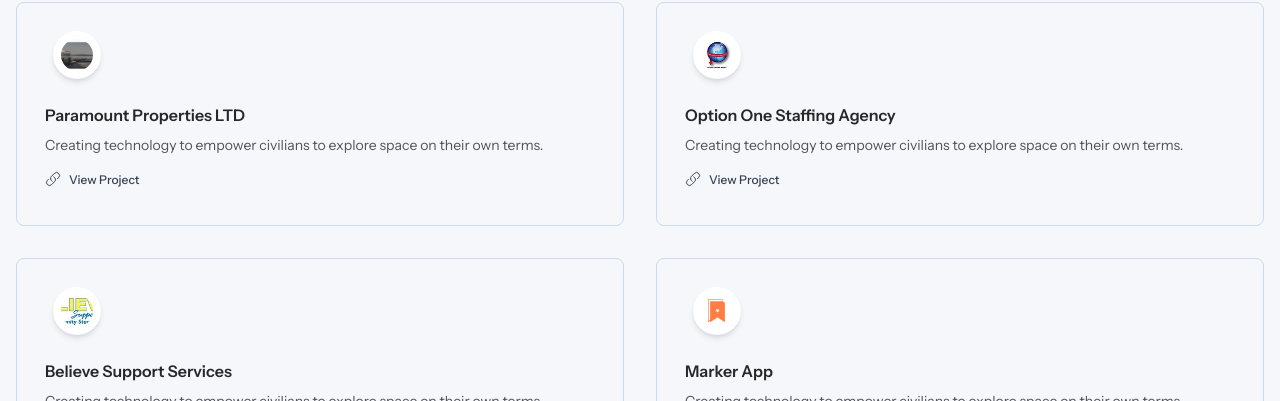
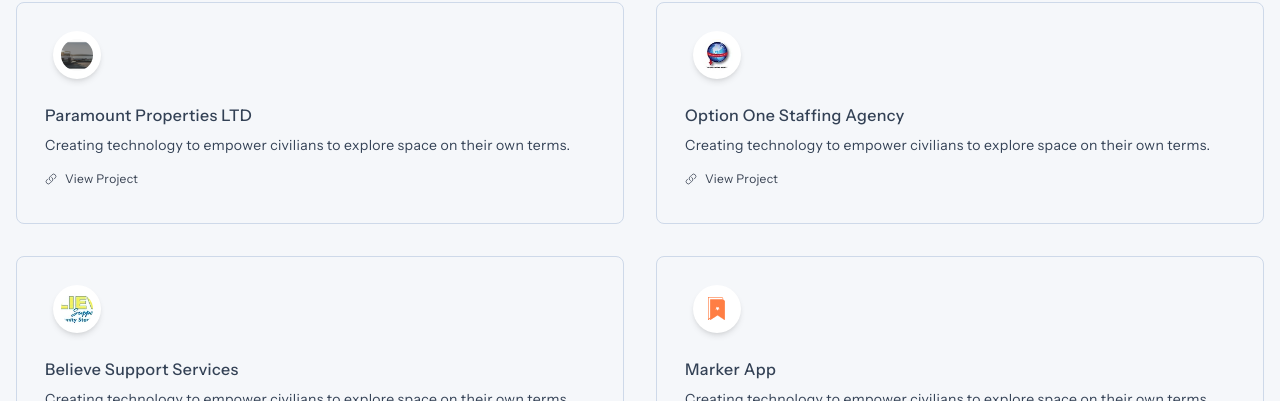
Before and after one commit to Justin-Bento/portfolio, a Next.js app: page /projects in a window 1280 px wide. Shown: the part 399-800 px from the top of the page. Built offline with nearby package versions, Linux system fonts and the light colour scheme; no server answers.

Commit message:
fixed typography for projetc card

```diff
--- a/components/Project_Card.tsx
+++ b/components/Project_Card.tsx
@@ -20,9 +20,9 @@ export default function Project_Card(props: Project_Card_Props) {
               </div>
             </div>
             <div className="px-4 pb-4 space-y-2">
-              <h2 className="mt-6 text-base font-semibold text-zinc-800 dark:text-zinc-100">{props.Headline}</h2>
-              <p className="mt-2 text-sm text-zinc-600 dark:text-zinc-300">{props.Supporting || "Creating technology to empower civilians to explore space on their own terms."}</p>
-              <button type="button" className="inline-flex items-center gap-2 py-2 mt-4 text-xs font-medium text-gray-700 dark:text-zinc-100">
+              <h2 className="mt-6 title-medium">{props.Headline}</h2>
+              <p className="mt-2 body-medium">{props.Supporting || "Creating technology to empower civilians to explore space on their own terms."}</p>
+              <button type="button" className="inline-flex items-center gap-2 py-2 mt-4 text-gray-700 body-small dark:text-zinc-100">
                 <Link_Icon />
                 View Project
               </button>
@@ -36,7 +36,7 @@ export default function Project_Card(props: Project_Card_Props) {
 
 function Link_Icon() {
   return (
-    <svg xmlns="http://www.w3.org/2000/svg" fill="none" viewBox="0 0 24 24" strokeWidth={1.5} stroke="currentColor" className="w-4 h-4 mb-0.5">
+    <svg xmlns="http://www.w3.org/2000/svg" fill="none" viewBox="0 0 24 24" strokeWidth={1.5} stroke="currentColor" className="w-3 h-3">
       <path strokeLinecap="round" strokeLinejoin="round" d="M13.19 8.688a4.5 4.5 0 011.242 7.244l-4.5 4.5a4.5 4.5 0 01-6.364-6.364l1.757-1.757m13.35-.622l1.757-1.757a4.5 4.5 0 00-6.364-6.364l-4.5 4.5a4.5 4.5 0 001.242 7.244" />
     </svg>
   )
```
